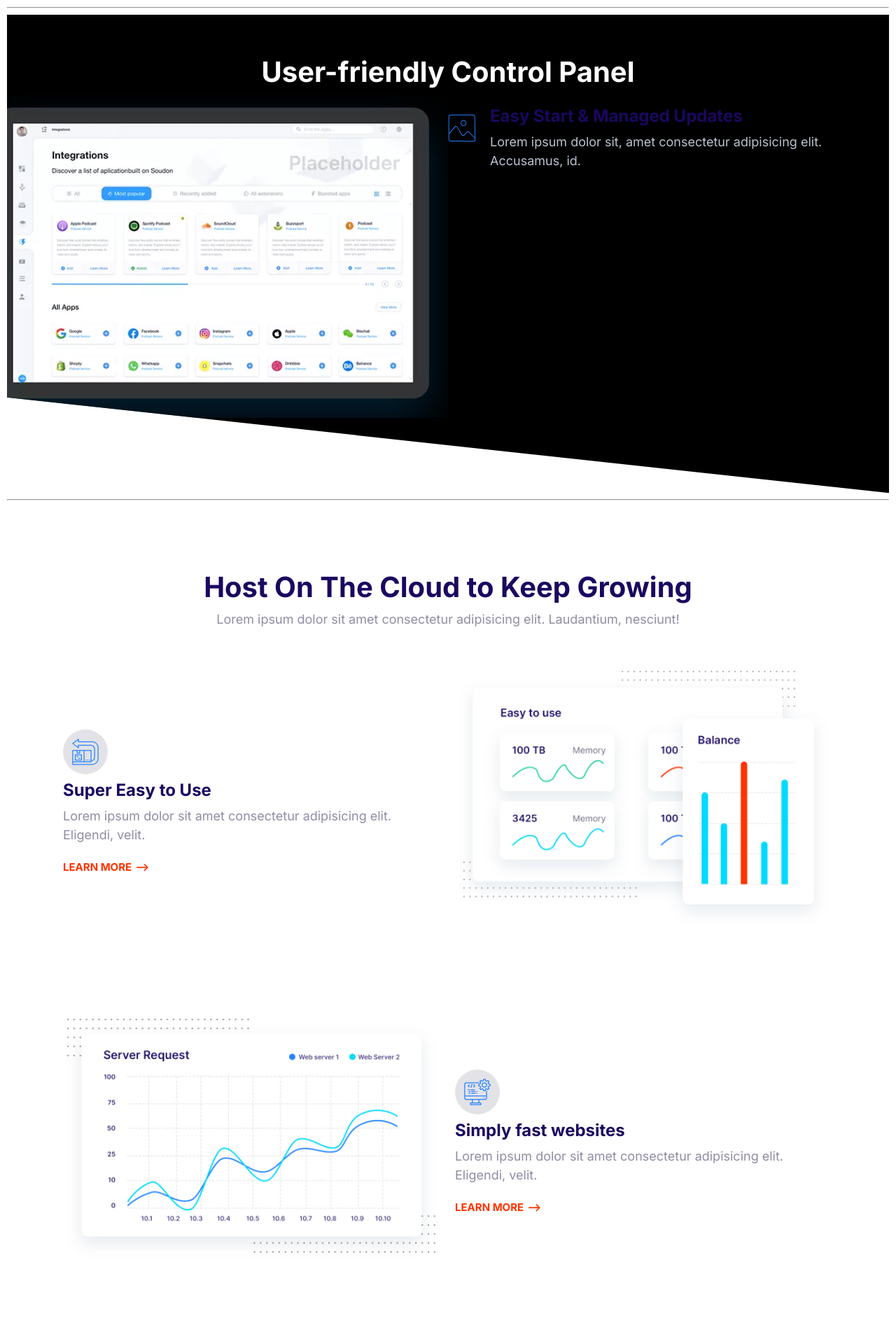
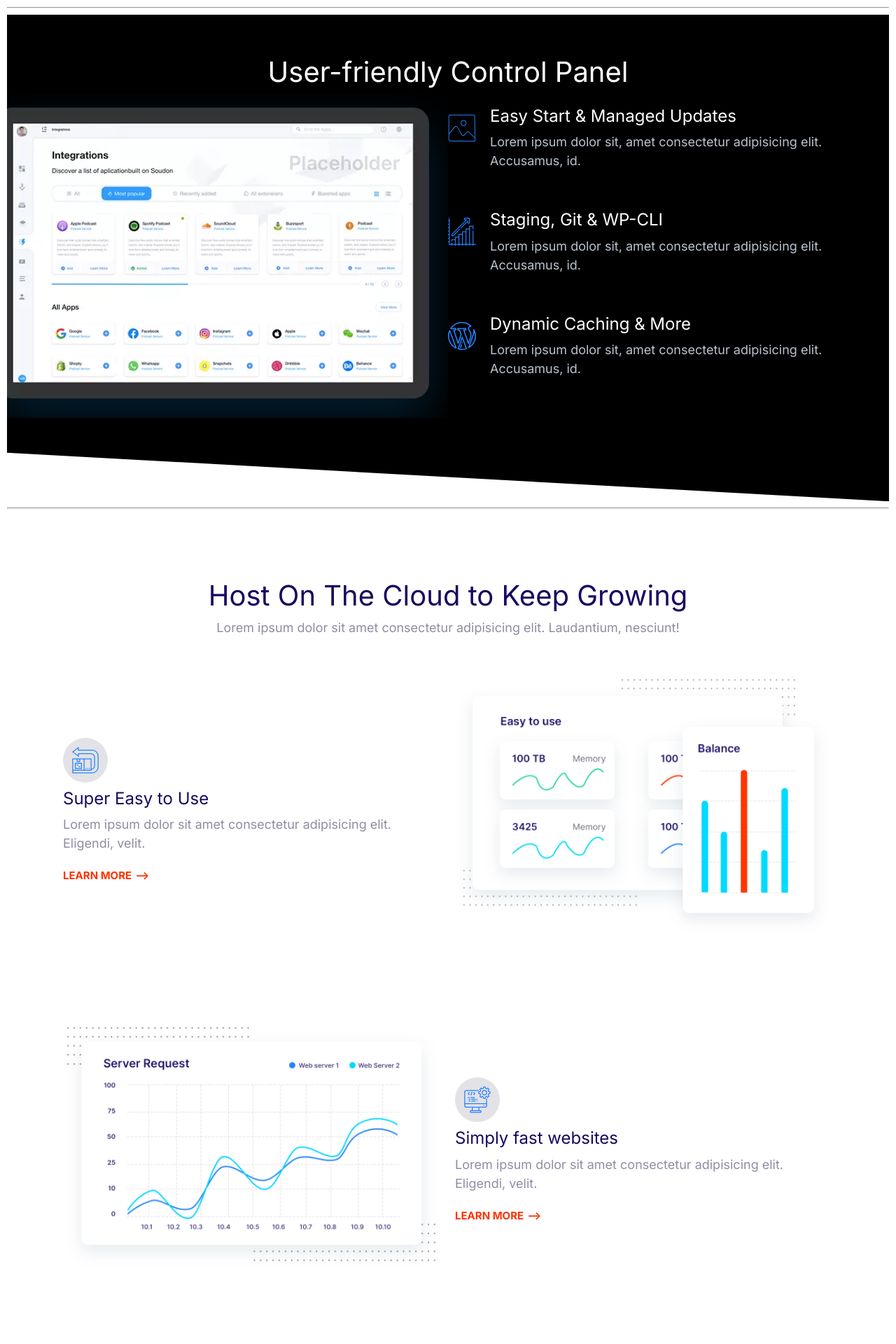
Before and after one commit to pesekt1/html-css-3, a PHP site: page / in a window 1280 px wide; the page is wider, and only the part inside the window is pictured. Shown: the top 1920 px of that part at 70% size. Run offline with PHP 8.4, Linux system fonts and the light colour scheme.

Commit message:
showcase block

```diff
--- a/css/styles.css
+++ b/css/styles.css
@@ -19,6 +19,12 @@
 }
 
 /********************** Typography ********************************/
+
+::selection {
+  background: var(--color-primary);
+  color: #fff;
+}
+
 html {
   /* 62.5% of 16 = 10 */
   font-size: 62.5%;
@@ -40,6 +46,7 @@ h3 {
   color: var(--color-headings);
   margin-bottom: 1rem;
   line-height: 1.1;
+  font-weight: 500;
 }
 
 h1 {
@@ -144,7 +151,6 @@ a {
 .list {
   list-style: none;
   padding-left: 0;
-  /* color: var(--color-headings); */
 }
 
 .list--inline .list__item {
@@ -155,6 +161,7 @@ a {
 .list--tick {
   list-style-image: url(../images/tick.svg);
   padding-left: 3rem;
+  color: var(--color-headings);
 }
 
 .list--tick .list__item {
@@ -443,6 +450,7 @@ a {
 
 .media {
   display: flex;
+  margin-bottom: 4rem;
 }
 
 .media__image {
@@ -454,7 +462,7 @@ a {
 }
 
 .media__title {
-  /* color: #fff; */
+  color: #fff;
   font-size: 2.4rem;
   margin-top: 0rem;
 }
@@ -652,12 +660,12 @@ a {
 }
 
 .block--skewed-right {
-  clip-path: polygon(0 0, 100% 0, 100% 100%, 0 80%);
+  clip-path: polygon(0 0, 100% 0, 100% 100%, 0 90%);
   padding-bottom: calc(var(--padding-vertical) + 4rem);
 }
 
 .block--skewed-left {
-  clip-path: polygon(0 0, 100% 0, 100% 80%, 0 100%);
+  clip-path: polygon(0 0, 100% 0, 100% 90%, 0 100%);
   padding-bottom: calc(var(--padding-vertical) + 4rem);
 }
 
@@ -736,10 +744,6 @@ a {
 }
 
 /******************** hero / banner *********************/
-
-.hero {
-  clip-path: polygon(0 0, 100% 0, 100% 90%, 0 100%);
-}
 
 .hero__tagline {
   color: #b9c3cf;
--- a/index.html
+++ b/index.html
@@ -35,7 +35,7 @@
         </picture>
         <ul class="list">
           <li>
-            <!-- media -->
+            <!-- media 1-->
             <div class="media">
               <div class="media__image">
                 <!-- icon -->
@@ -52,8 +52,42 @@
               </div>
             </div>
           </li>
-          <li></li>
-          <li></li>
+          <li>
+            <!-- media 2-->
+            <div class="media">
+              <div class="media__image">
+                <!-- icon -->
+                <svg class="icon icon--primary">
+                  <use xlink:href="images/sprite.svg#growth"></use>
+                </svg>
+              </div>
+              <div class="media__body">
+                <h3 class="media__title">Staging, Git & WP-CLI</h3>
+                <p>
+                  Lorem ipsum dolor sit, amet consectetur adipisicing elit.
+                  Accusamus, id.
+                </p>
+              </div>
+            </div>
+          </li>
+          <li>
+            <!-- media 3-->
+            <div class="media">
+              <div class="media__image">
+                <!-- icon -->
+                <svg class="icon icon--primary">
+                  <use xlink:href="images/sprite.svg#wordpress"></use>
+                </svg>
+              </div>
+              <div class="media__body">
+                <h3 class="media__title">Dynamic Caching & More</h3>
+                <p>
+                  Lorem ipsum dolor sit, amet consectetur adipisicing elit.
+                  Accusamus, id.
+                </p>
+              </div>
+            </div>
+          </li>
         </ul>
       </div>
     </section>
```
